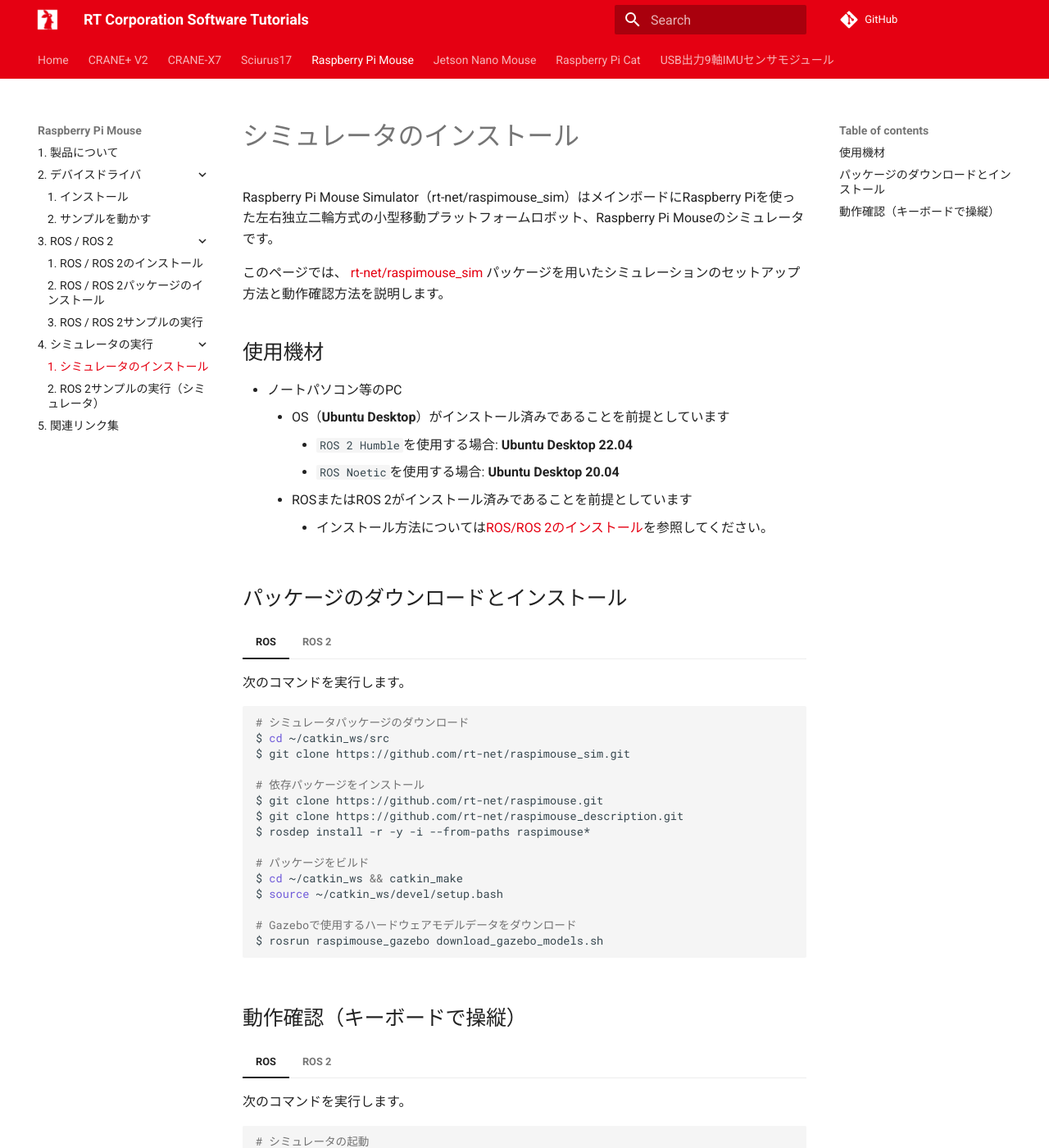
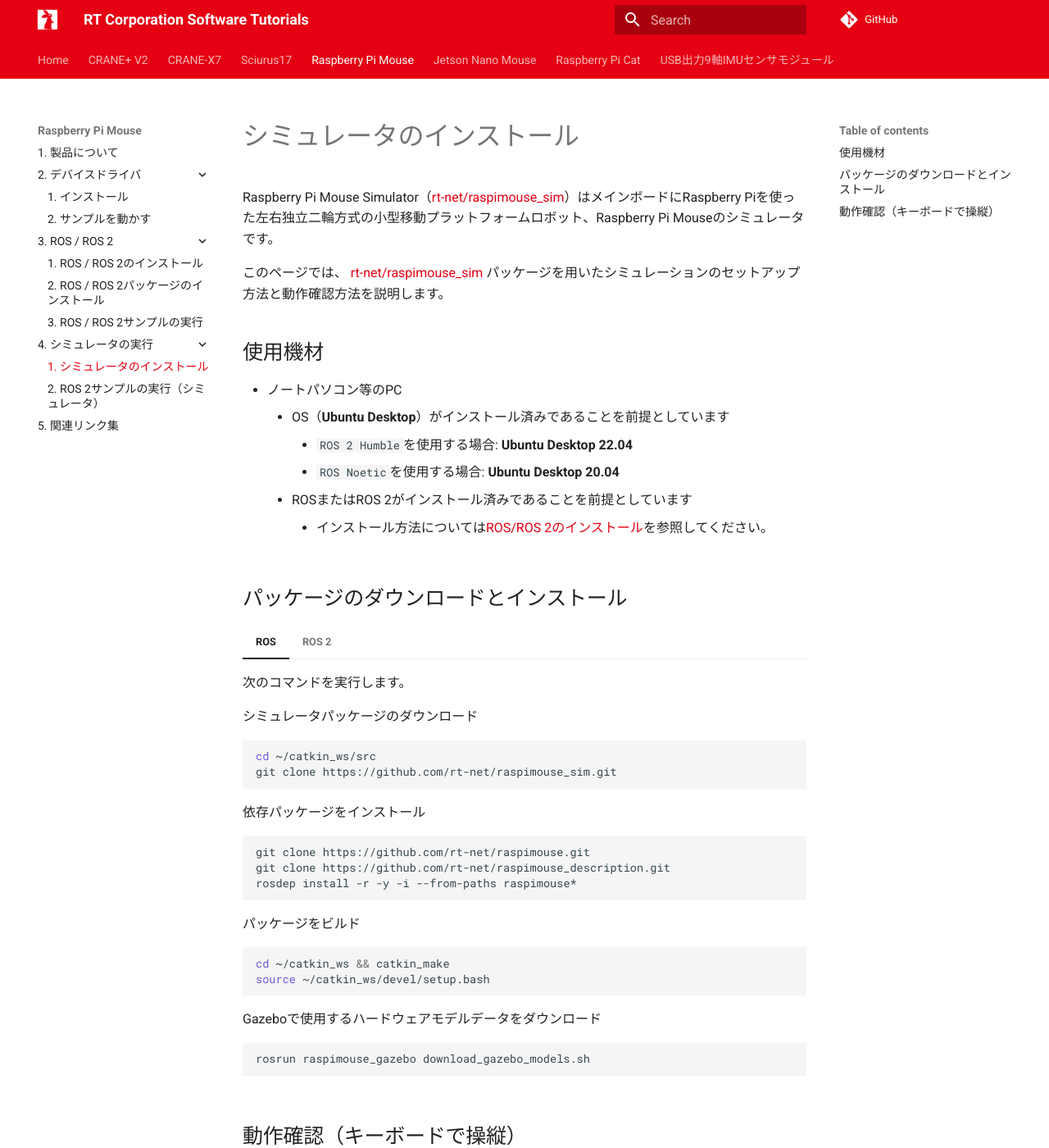
Before and after one commit to rt-net/tutorials, an MkDocs documentation site: the page built from docs/raspimouse/simulator/install.md, in a window 1280 px wide and 1400 px high. Shown: the whole window at 82% size. Built offline with MkDocs 1.6.1 and Material for MkDocs 9.7.7, drawn with Linux system fonts in a browser that asks for light colours; comment, search, counter and statistics services are not loaded; some of the changed text lies outside the part shown.

Commit message:
コマンドがコピーしやすいようにレイアウトを変更

````diff
--- a/docs/raspimouse/simulator/install.md
+++ b/docs/raspimouse/simulator/install.md
@@ -26,40 +26,57 @@
 === "ROS"
     次のコマンドを実行します。
 
+    シミュレータパッケージのダウンロード
+
     ```sh
-    # シミュレータパッケージのダウンロード
-    $ cd ~/catkin_ws/src
-    $ git clone https://github.com/rt-net/raspimouse_sim.git
+    cd ~/catkin_ws/src
+    git clone https://github.com/rt-net/raspimouse_sim.git
+    ```
 
-    # 依存パッケージをインストール
-    $ git clone https://github.com/rt-net/raspimouse.git
-    $ git clone https://github.com/rt-net/raspimouse_description.git
-    $ rosdep install -r -y -i --from-paths raspimouse*
+    依存パッケージをインストール
 
-    # パッケージをビルド
-    $ cd ~/catkin_ws && catkin_make
-    $ source ~/catkin_ws/devel/setup.bash
+    ```sh
+    git clone https://github.com/rt-net/raspimouse.git
+    git clone https://github.com/rt-net/raspimouse_description.git
+    rosdep install -r -y -i --from-paths raspimouse*
+    ```
 
-    # Gazeboで使用するハードウェアモデルデータをダウンロード
-    $ rosrun raspimouse_gazebo download_gazebo_models.sh
+    パッケージをビルド
+
+    ```sh
+    cd ~/catkin_ws && catkin_make
+    source ~/catkin_ws/devel/setup.bash
+    ```
+
+    Gazeboで使用するハードウェアモデルデータをダウンロード
+
+    ```sh
+    rosrun raspimouse_gazebo download_gazebo_models.sh
     ```
 
 === "ROS 2"
     次のコマンドを実行します。
 
+    シミュレータパッケージのダウンロード
+
     ```sh
-    # シミュレータパッケージのダウンロード
-    $ cd ~/ros2_ws/src
-    $ git clone -b humble-devel https://github.com/rt-net/raspimouse_sim.git
+    cd ~/ros2_ws/src
+    git clone -b humble-devel https://github.com/rt-net/raspimouse_sim.git
+    ```
 
-    # 依存パッケージをインストール
-    $ git clone -b humble-devel https://github.com/rt-net/raspimouse_ros2_examples.git
-    $ rosdep install -r -y -i --from-paths raspimouse*
+    依存パッケージをインストール
 
-    # パッケージをビルド
-    $ cd ~/ros2_ws
-    $ colcon build --symlink-install
-    $ source ~/ros2_ws/install/setup.bash
+    ```sh
+    git clone -b humble-devel https://github.com/rt-net/raspimouse_ros2_examples.git
+    rosdep install -r -y -i --from-paths raspimouse*
+    ```
+
+    パッケージをビルド
+
+    ```sh
+    cd ~/ros2_ws
+    colcon build --symlink-install
+    source ~/ros2_ws/install/setup.bash
     ```
 
 ## 動作確認（キーボードで操縦） {: #teleop}
@@ -67,12 +84,16 @@
 === "ROS"
     次のコマンドを実行します。
 
+    シミュレータの起動
+
     ```sh
-    # シミュレータの起動
-    $ roslaunch raspimouse_gazebo raspimouse_with_samplemaze.launch
+    roslaunch raspimouse_gazebo raspimouse_with_samplemaze.launch
+    ```
 
-    # 別のターミナルでコマンドを実行
-    $ rosrun teleop_twist_keyboard teleop_twist_keyboard.py _speed:=0.1 _turn:=1.57
+    別のターミナルでコマンドを実行
+
+    ```sh
+    rosrun teleop_twist_keyboard teleop_twist_keyboard.py _speed:=0.1 _turn:=1.57
     ```
 
     ![](https://rt-net.github.io/images/raspberry-pi-mouse/raspimouse_sim_samplemaze_animation.gif)
@@ -80,12 +101,16 @@
 === "ROS 2"
     次のコマンドを実行します。
 
+    シミュレータの起動
+
     ```sh
-    # シミュレータの起動
-    $ ros2 launch raspimouse_gazebo raspimouse_with_emptyworld.launch.py
+    ros2 launch raspimouse_gazebo raspimouse_with_emptyworld.launch.py
+    ```
 
-    # 別のターミナルでコマンドを実行
-    $ ros2 run teleop_twist_keyboard teleop_twist_keyboard
+    別のターミナルでコマンドを実行
+
+    ```
+    ros2 run teleop_twist_keyboard teleop_twist_keyboard
     ```
 
     ![](https://rt-net.github.io/images/raspberry-pi-mouse/raspimouse_sim_joystick.gif)
````
Also changed, not shown: other parts of docs/raspimouse/simulator/install.md (+1 -1 lines), docs/raspimouse/simulator/samples.md (+18 -10 lines).
